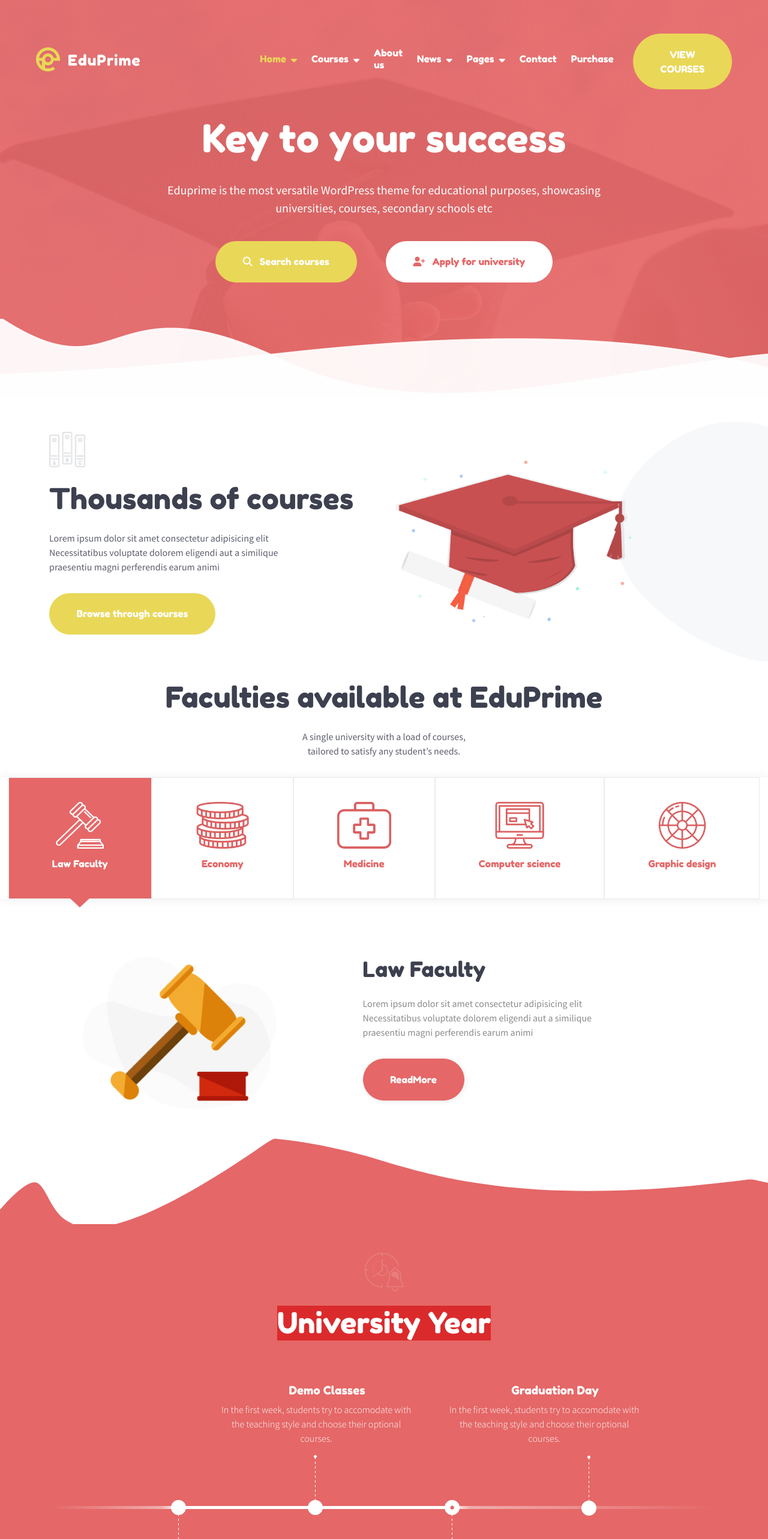
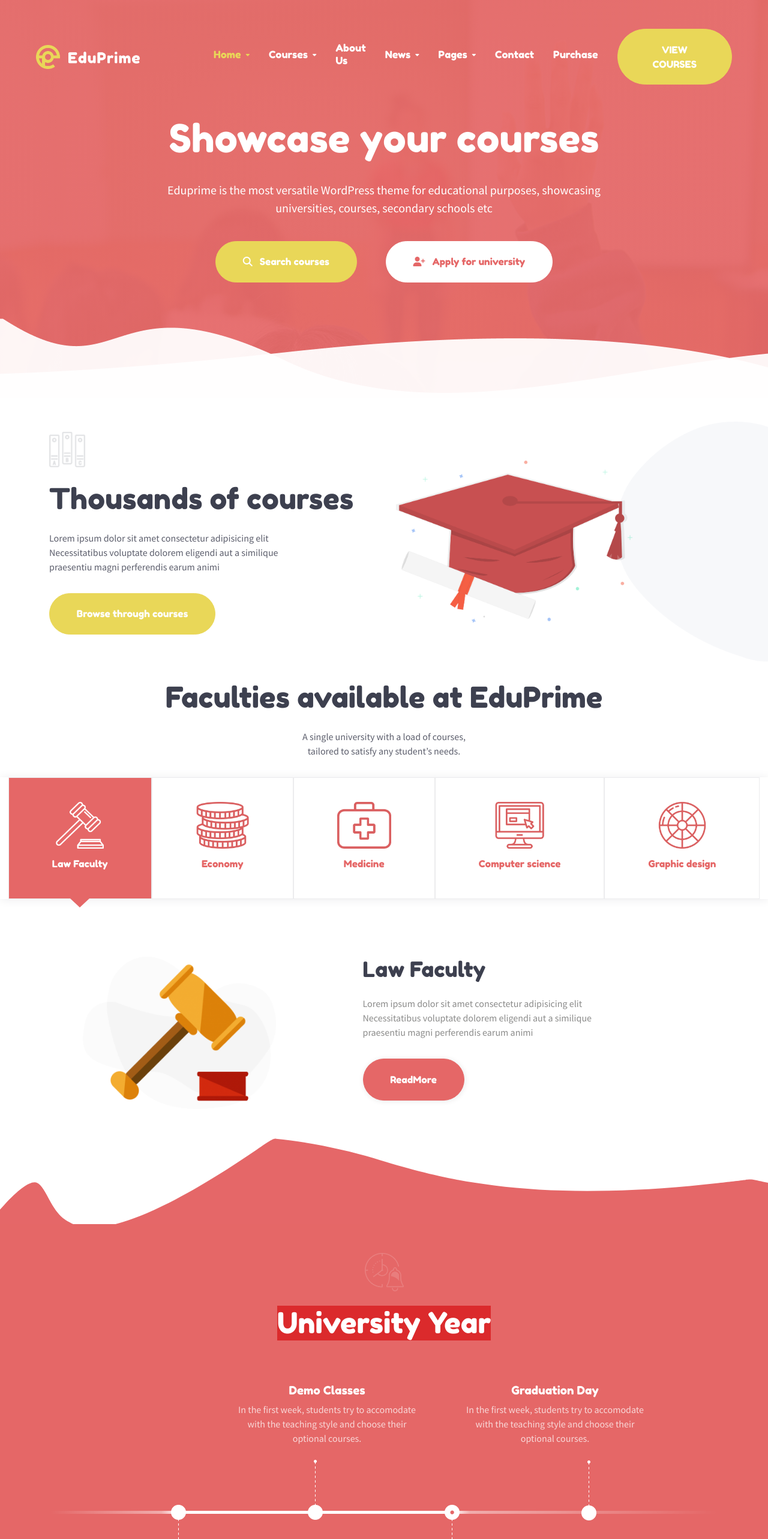
Before and after one commit to cif95/proj-html-vuejs, a Vue app: page / in a window 1280 px wide. Shown: the top 2566 px of the page at 60% size. Built offline with nearby package versions, Linux system fonts and the light colour scheme.

Commit message:
implemented further hover effects+autoscroll

```diff
--- a/src/assets/scss/partials/_common.scss
+++ b/src/assets/scss/partials/_common.scss
@@ -9,6 +9,7 @@ h2 {
 }
 
 .my-btn {
+	transition: all 0.3s ease-in-out;
 	border-radius: 50px;
 	padding:1.35rem 2.8rem;
 }
@@ -42,6 +43,9 @@ h2 {
   color: white;
 	border: 1px solid white;
 	background-color: transparent;
+	&:hover {
+		background-color: $secondaryColor;
+	}
 }
 
 .my-fs-xxs {
--- a/src/assets/scss/partials/_mixins.scss
+++ b/src/assets/scss/partials/_mixins.scss
@@ -96,4 +96,8 @@
   background-color: $secondaryColor;
   transform: translateY(-50%);
   @include position(absolute, 50%, inherit, inherit, 81%);
+  &:hover {
+    transition: all 0.5s;
+    background-color: $primaryColor;
+  }
 }
--- a/src/components/FooterComponents/FooterNav.vue
+++ b/src/components/FooterComponents/FooterNav.vue
@@ -142,15 +142,24 @@ section {
     width: 50px;
     height: 50px;
     margin-right: 1rem;
-    line-height: 50px;
+    line-height: 47px;
+    font-size: 1.15rem;
     text-align: center;
     border: 2px solid $secondaryColor;
     border-radius: 50px;
+    &:hover {
+      transition: all 0.5s ease-in-out;
+      background-color: $secondaryColor;
+    }
   }
   ul {
     @include custom-list(white);
     line-height: 2.25rem;
     padding-top: 1rem;
+    li:hover a {
+      color: $secondaryColor;
+      transition: all 0.2s ease-in-out;
+    }
   }
   div#search-categories {
     position: relative;
--- a/src/components/Header.vue
+++ b/src/components/Header.vue
@@ -85,6 +85,13 @@ export default {
     hideControls() {
       this.isMouseOver = false;
     },
+    autoPlay() {
+      let autoSlide = setInterval(this.slideNext, 2500);
+      console.log(autoSlide + "auto slide partito");
+    },
+  },
+  mounted() {
+    this.autoPlay();
   },
 };
 </script>
--- a/src/components/HeaderComponents/Navbar.vue
+++ b/src/components/HeaderComponents/Navbar.vue
@@ -8,18 +8,22 @@
           alt="eduprime theme logo"
         />
       </div>
-      <div id="header-content" class="col-6 pt-2">
+      <div id="header-content" class="col-9">
         <ul>
           <li
             v-for="(link, i) in navLinks"
             :key="i"
             :class="{ active: link.active }"
             class="d-flex"
+            @click="updateActive(i)"
           >
             <a :href="link.href">
               <h6>{{ link.text }}</h6>
             </a>
-            <i v-if="link.dropdown" class="fas fa-sort-down ms-2"></i>
+            <i
+              v-if="link.dropdown"
+              class="fas fa-sort-down ms-2 fa-2xs pt-2"
+            ></i>
           </li>
         </ul>
         <button
@@ -54,7 +58,7 @@ export default {
           active: false,
         },
         {
-          text: "About us",
+          text: "About Us",
           href: "#",
           dropdown: false,
           active: false,
@@ -87,6 +91,17 @@ export default {
       isActive: false,
     };
   },
+  methods: {
+    updateActive(i) {
+      this.navLinks.forEach((el, index) => {
+        if (index === i) {
+          el.active = true;
+        } else {
+          el.active = false;
+        }
+      });
+    },
+  },
   computed: {
     getBtnColor() {
       if (this.isActive) {
@@ -108,10 +123,14 @@ nav {
       @include flex(flex-end, center, 2rem);
       ul {
         @include custom-list(white);
-        @include flex(center, center, 1.5rem);
+        @include flex(center, center, 2rem);
         li.active,
-        li.active a {
+        li.active a,
+        li:hover a {
           color: $secondaryColor;
+        }
+        li a h6 {
+          font-size: 1.05rem;
         }
       }
     }
--- a/src/components/MainComponents/EventCard.vue
+++ b/src/components/MainComponents/EventCard.vue
@@ -25,5 +25,9 @@ export default {
 @import "../../assets/scss/partials/_mixins.scss";
 div.my-event-card {
   @include eventCard;
+  button:hover {
+    border: 1px solid $secondaryColor;
+    background-color: $secondaryColor;
+  }
 }
 </style>
--- a/src/components/MainComponents/LatestCard.vue
+++ b/src/components/MainComponents/LatestCard.vue
@@ -33,5 +33,9 @@ export default {
 @import "../../assets/scss/partials/_mixins.scss";
 div.my-courses-card {
   @include courseCard;
+  button:hover {
+    border: 1px solid $secondaryColor;
+    background-color: $secondaryColor;
+  }
 }
 </style>
--- a/src/components/MainComponents/TimeLine.vue
+++ b/src/components/MainComponents/TimeLine.vue
@@ -10,14 +10,14 @@
           />
           <h2>University Year</h2>
         </div>
-        <div class="col-4 offset-3">
+        <div class="col-4 offset-3 pb-4">
           <h6>Demo Classes</h6>
           <p>
             In the first week, students try to accomodate with the teaching
             style and choose their optional courses.
           </p>
         </div>
-        <div class="col-4">
+        <div class="col-4 pb-4">
           <h6>Graduation Day</h6>
           <p>
             In the first week, students try to accomodate with the teaching
@@ -30,14 +30,14 @@
             alt="timeline picture"
           />
         </div>
-        <div class="col-4 offset-1">
+        <div class="col-4 offset-1 pt-4">
           <h6>Orientation</h6>
           <p>
             In the first week, students try to accomodate with the teaching
             style and choose their optional courses.
           </p>
         </div>
-        <div class="col-4">
+        <div class="col-4 pt-4">
           <h6>Evaluation</h6>
           <p>
             In the first week, students try to accomodate with the teaching
@@ -155,17 +155,23 @@ section#time-line {
   h2 {
     color: white;
   }
-  div#university-year h2 {
-    width: fit-content;
-    margin: 1.5rem auto;
-    background-color: #db2a2c;
-  }
   h6 {
     font-size: 1.2rem;
   }
   p {
-    font-weight: 300;
+    font-weight: 400;
     max-width: 90%;
+    margin: 0 auto;
+  }
+  div#university-year {
+    p {
+      color: #ffffffbd;
+    }
+    h2 {
+      width: fit-content;
+      margin: 1.5rem auto;
+      background-color: #db2a2c;
+    }
   }
   img.clock-icon {
     width: 65px;
```
